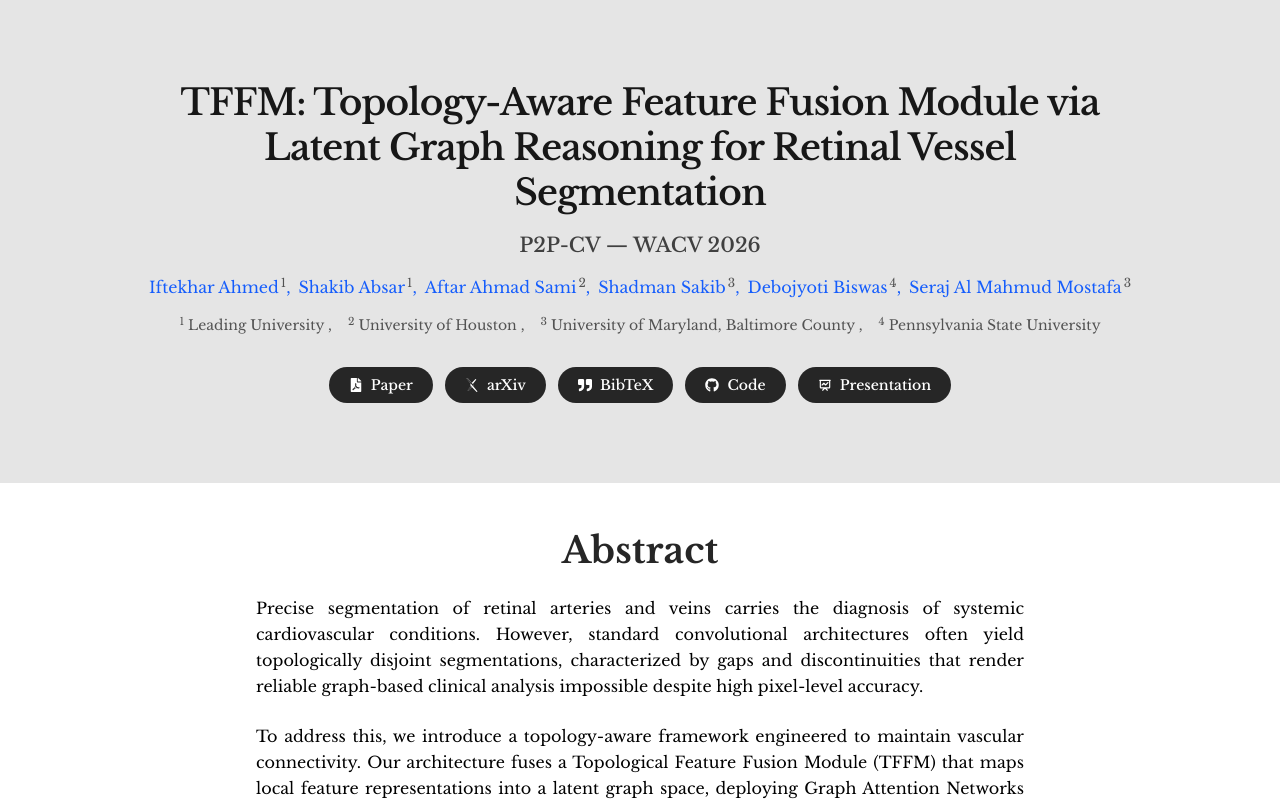
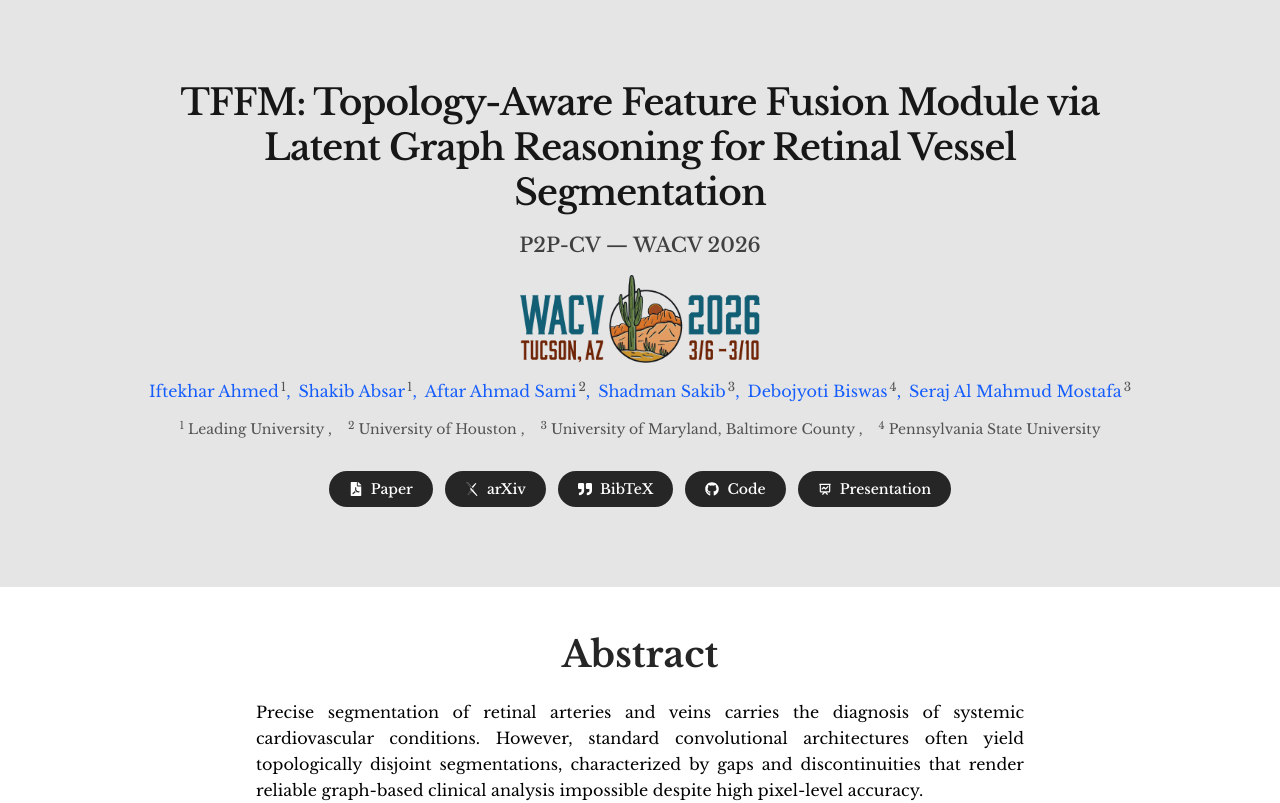
Before and after one commit to tffm-module/tffm-module.github.io, a React (Vite) app: page / in a window 1280 px wide. Shown: the top 803 px of the page. Built offline with nearby package versions, Linux system fonts and the light colour scheme.

Commit message:
added wacv logo

```diff
--- a/src/components/heading-section.tsx
+++ b/src/components/heading-section.tsx
@@ -56,7 +56,7 @@ export default function HeadingSection() {
 
   const INFO = {
     paper:
-      "https://openaccess.thecvf.com/content/WACV2026W/P2P/papers/Ahmed_TFFM_Topology-Aware_Feature_Fusion_Module_via_Latent_Graph_Reasoning_for_WACVW_2026_paper.pdf",
+      "https://openaccess.thecvf.com/content/WACV2026W/P2P/html/Ahmed_TFFM_Topology-Aware_Feature_Fusion_Module_via_Latent_Graph_Reasoning_for_WACVW_2026_paper.html",
     arxiv: "https://arxiv.org/abs/2601.19136",
     bibtex: "#citation",
     code: "https://github.com/tffm-module/tffm-code",
@@ -75,7 +75,15 @@ export default function HeadingSection() {
         </h1>
 
         {/* Venue */}
-        <p className="mb-4 text-xl font-medium text-neutral-700">{venue}</p>
+        <p className="my-4 text-xl font-medium text-neutral-700">{venue}</p>
+
+        <div className="my-4 flex justify-center">
+          <img
+            alt="venue-logo"
+            src="src\assets\venue-logo.webp"
+            className="w-60"
+          />
+        </div>
 
         {/* Authors */}
         <div className="mb-4 text-base text-blue-600">
```
Also changed, not shown: src/assets/venue-logo.webp (added).
